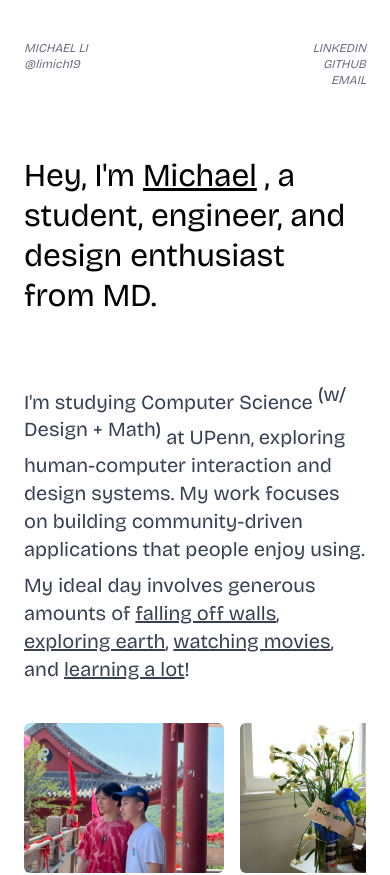
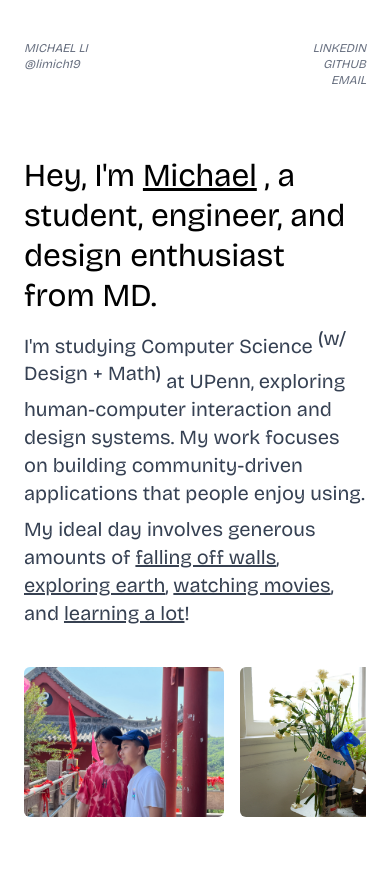
Before and after one commit to Michaell14/portfolio-v4, a React (Vite) app: page / in a window 390 px wide. Shown: the top 875 px of the page. Built offline with nearby package versions, Linux system fonts and the light colour scheme.

Commit message:
fix: remove breakpoints

```diff
--- a/components/Profile.tsx
+++ b/components/Profile.tsx
@@ -101,8 +101,6 @@ function Profile() {
             <TypewriterEffect className="text-[32px] leading-10 lg:text-[48px] lg:leading-14 block lg:hidden">
                 Hey, I'm <ImageToolTip text="Michael" imageUrl="home_ex/bridge.JPG" imageAlt="me" color="black" />, a student, engineer, and design enthusiast from MD.
             </TypewriterEffect>
-            <br />
-            <br />
 
             <motion.div
                 initial={{ opacity: 0, y: 20 }}
--- a/src/App.css
+++ b/src/App.css
@@ -1,8 +1,6 @@
 @import url('https://fonts.googleapis.com/css2?family=JetBrains+Mono:ital,wght@0,100..800;1,100..800&display=swap');
 @import url('https://fonts.googleapis.com/css2?family=Inter+Tight:ital,wght@0,100..900;1,100..900&display=swap');
-@import url('https://fonts.googleapis.com/css2?family=Alegreya:ital,wght@0,400..900;1,400..900&display=swap');
 @import url('https://fonts.googleapis.com/css2?family=Bricolage+Grotesque:opsz,wght@12..96,200..800&display=swap');
-@import url('https://fonts.googleapis.com/css2?family=Archivo:ital,wght@0,100..900;1,100..900&family=Figtree:ital,wght@0,300..900;1,300..900&family=Geist+Mono:wght@100..900&family=IBM+Plex+Mono:ital,wght@0,100;0,200;0,300;0,400;0,500;0,600;0,700;1,100;1,200;1,300;1,400;1,500;1,600;1,700&display=swap');
 @import "tailwindcss";
 
 :root{
@@ -56,20 +54,11 @@
     "wdth" 100;
 }
 
-/* .primary-font {
-  font-family: "Alegreya", serif;
-  font-optical-sizing: auto;
-  font-weight: 400;
-  font-style: normal;
-} */
-
 .primary-font {
   font-family: "Bricolage Grotesque", sans-serif;
   font-optical-sizing: auto;
   font-weight: 400;
   font-style: normal;
-  font-variation-settings:
-    "wdth" 100;
 }
 
 .special{
```
